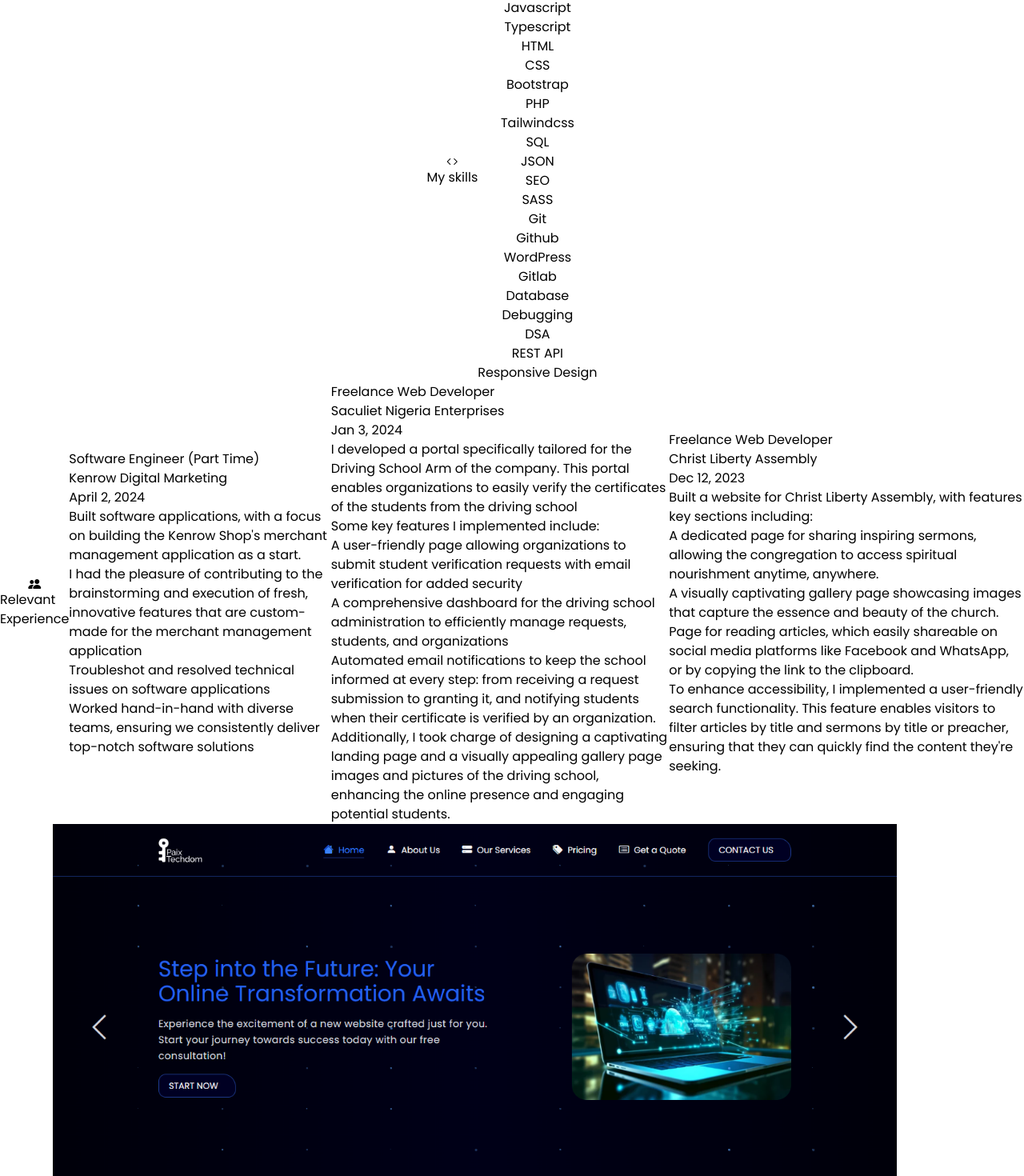
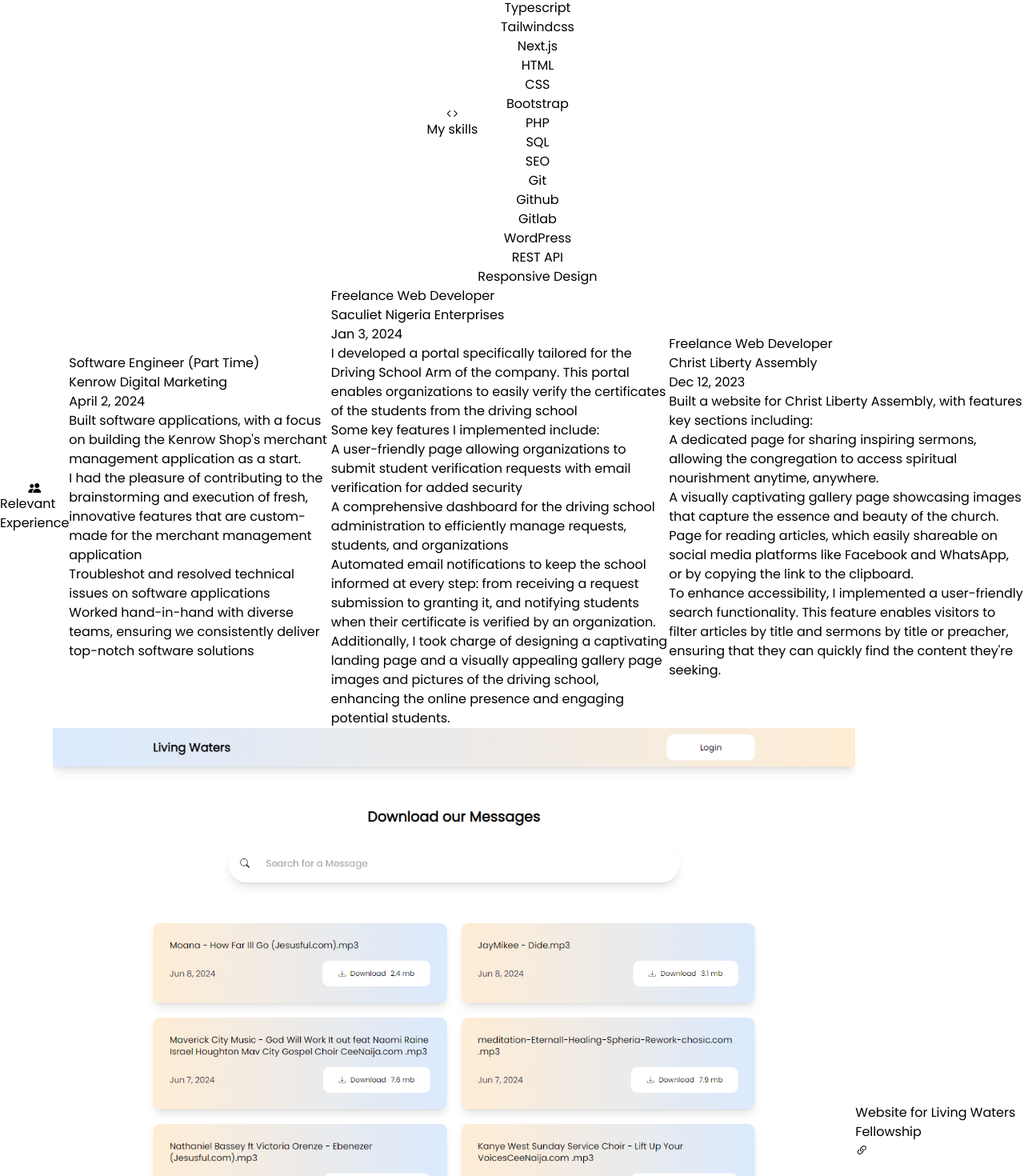
Before and after one commit to paixtechdom/my-portfolio, a React (Vite) app: page / in a window 1280 px wide. Shown: the part 1237-2707 px from the top of the page at 80% size. Built offline with nearby package versions, Linux system fonts and the light colour scheme.

Commit message:
added new project

```diff
--- a/src/Pages/Contact.jsx
+++ b/src/Pages/Contact.jsx
@@ -122,7 +122,7 @@
                         contactInfo.map((contact, i) => (
                             <Parallax key={i} id={contact.icon.replaceAll('-','')}>
 
-                            <a href={contact.link} className="items-center bg-b lack w-11 h-11 center text-gray-100 border border-purple-900 rounded-full text-xl hover:scale-125 transition-all duration-500 hover:bg-gray-900  hover:border-0">
+                            <a target="_blank" href={contact.link} className="items-center bg-b lack w-11 h-11 center text-gray-100 border border-purple-900 rounded-full text-xl hover:scale-125 transition-all duration-500 hover:bg-gray-900  hover:border-0">
                                 <i className={`bi bi-${contact.icon}`}></i>
                             </a>
                             </Parallax>
--- a/src/Pages/Projects.jsx
+++ b/src/Pages/Projects.jsx
@@ -14,11 +14,11 @@
             <div className={`w-full flex items-start justify-center flex-col md:grid md:grid-cols-2 xl:grid-cols-3 gap-x-9 gap-9`}>
                 {
                     MyProjects.map((project, i) => (
-                            <a href={project.link} key={i} className={`flex flex-col relative p-3 center w-full`}>
+                            <a target="_blank" href={project.link} key={i} className={`flex flex-col relative p-3 center w-full`}>
                                 <div className="absolute z-0 h-full w-full rounded-xl bg-gradient-to-l from-black to-black via-[rgb(70,1,70)] border border-purple-900">
 
                                 </div>
-                                <div className="flex justify-center items-start projectImage lg:max-h-[35vh] w-full lg:w-fit overflow-hidden rounded-t-lg z-2 border border-purple-900 border-b-0">
+                                <div className="flex justify-center items-start projectImage lg:max-h-[35vh] w-full lg:w-fit overflow-hidden rounded-t-lg z-2 border border-purple-900 border-b-0 min-h-[30vh]">
                                     <LazyLoadImage
                                         src={project.img}
                                         placeholderSrc={project.title}
@@ -27,7 +27,7 @@
                                     />
                                 </div>
                                 <div className="z-10 flex p-5 text-sm text-left bg-black bg-opacity-60 rounded-b-lg border  border-purple-900 border-t-0 text-gray-200 items-center w-full">
-                                    <p className="w-full font-bold tracking-wide leading-relaxed">
+                                    <p className="w-full font-bold tracking-[1.5px] leading-relaxed">
                                         {project.title}
                                     </p>
                                     <i className="bi bi-link-45deg text-xl"></i>
--- a/src/Pages/Skills.jsx
+++ b/src/Pages/Skills.jsx
@@ -5,16 +5,19 @@
 
     const myskills = [
         {
-            name: 'Next.js',
+            name: 'Javascript',
         },
         {
             name: 'React',
         },
         {
-            name: 'Javascript',
+            name: 'Typescript',
         },
         {
-            name: 'Typescript',
+            name: 'Tailwindcss',
+        },
+        {
+            name: 'Next.js',
         },
         {
             name: 'HTML',
@@ -29,19 +32,10 @@
             name: 'PHP',
         },
         {
-            name: 'Tailwindcss',
-        },
-        {
             name: 'SQL',
         },
         {
-            name: 'JSON',
-        },
-        {
             name: 'SEO',
-        },
-        {
-            name: 'SASS',
         },
         {
             name: 'Git',
@@ -50,19 +44,10 @@
             name: 'Github',
         },
         {
-            name: 'WordPress',
-        },
-        {
             name: 'Gitlab',
         },
         {
-            name: 'Database',
-        },
-        {
-            name: 'Debugging',
-        },
-        {
-            name: 'DSA',
+            name: 'WordPress',
         },
         {
             name: 'REST API',
@@ -79,7 +64,7 @@
         <div className=" w-11/12 md:w-10/12 lg:w-9/12 grid flex-wrap grid-cols-3 md:grid-cols-4 lg:grid-cols-6 xl:grid-cols-8 text-gray-100 gap-4">
             {
                 myskills.map((skill, i) => (
-                    <Parallax key={i} id={skill.name.replaceAll(' ', '').replaceAll('.','')} className={`${i == myskills.length - 1 ? 'col-span-3 md:col-span-2' : ''}`}>
+                    <Parallax key={i} id={skill.name.replaceAll(' ', '').replaceAll('.','')} className={`${i == myskills.length - 1 ? 'col-span-2 md:col-span-2' : ''}`}>
 
                         <div className={`shadow center text-center p-3 bg-gray-900 rounded-xl text-sm font-bold border border-purple-900 cursor-pointer transition-all duration-1000 hover:scale-90 active:scale-90 hover:animate-bounce `}>
                             {skill.name}
--- a/src/assets/Components/Parallax.jsx
+++ b/src/assets/Components/Parallax.jsx
@@ -6,7 +6,7 @@
     const posNo  = 800
     useEffect(() =>{
 
-        const pos = document.querySelector(`#${id.replaceAll('.','')}`).getBoundingClientRect()
+        const pos = document.querySelector(`#${id.replaceAll('.','').replaceAll('/', '')}`).getBoundingClientRect()
         if(pos.top < posNo){
             setIsPosMatch(true)
         }
@@ -30,8 +30,8 @@
     }, [])
 
     return(
-        <div id={id.replaceAll('.','')} className={`parallaxParent relative ${className}`}>
-            <div className={`relative  transition-all duration-1000 ${isPosMatch ? 'top-0 scale-[1]' : 'scale-[0.5] opacity-0 top-[200px]'} `}>
+        <div id={id.replaceAll('.','').replaceAll('/','')} className={`parallaxParent relative ${className}`}>
+            <div className={`relative  transition-all duration-1000 ${isPosMatch ? 'top-0 scale-[1]' : 'scale-[0.2] opacity-0 top-[20px]'} `}>
                 {children}
             </div>
         </div>
--- a/src/assets/Constants.js
+++ b/src/assets/Constants.js
@@ -13,8 +13,16 @@
 import Clock from "./img/clock.png"
 import Calculator from "./img/calculator.png"
 import albertInteriors from "./img/albert-interiors.png"
+import livingWaters from "./img/livingWaters.png"
 
 const MyProjects = [
+    {
+        title: 'Website for Living Waters Fellowship',
+        lang: ['REACT', 'Tailwind'],
+        link: 'https://livingwatersglobal.netlify.app',
+        description:  ['Designed a landing page for a website Development Company, displaying the basic information about the services of the company.'],
+        img: livingWaters
+    },
     {
         title: 'Website for Paix Techdom',
         lang: ['REACT', 'Tailwind'],
@@ -64,13 +72,13 @@
         description:  ['Designing personal blog a home, about and contact page and then the main blog.', 'Implenemted search algorithms to search or filter blogs'],
         img: BlogImg
     },
-    {
-        title: 'Portfolio Website',
-        lang: ['REACT', 'BOOTSTRAP', 'CSS'],
-        link: 'https://johnoluwaferanmi.netlify.app',
-        description:  ['This is a website still under development for Macmay Group of Company.',' The website currently displays only information about the company and also media through which they can be contacted.'],
-        img: Portfolio
-    },
+    // {
+    //     title: 'Portfolio Website',
+    //     lang: ['REACT', 'BOOTSTRAP', 'CSS'],
+    //     link: 'https://johnoluwaferanmi.netlify.app',
+    //     description:  ['This is a website still under development for Macmay Group of Company.',' The website currently displays only information about the company and also media through which they can be contacted.'],
+    //     img: Portfolio
+    // },
     {
         title: 'Social Media Website',
         lang: ['REACT', 'CSS', 'PHP', 'SQL'],
```
Also changed, not shown: src/assets/img/livingWaters.png (added).
